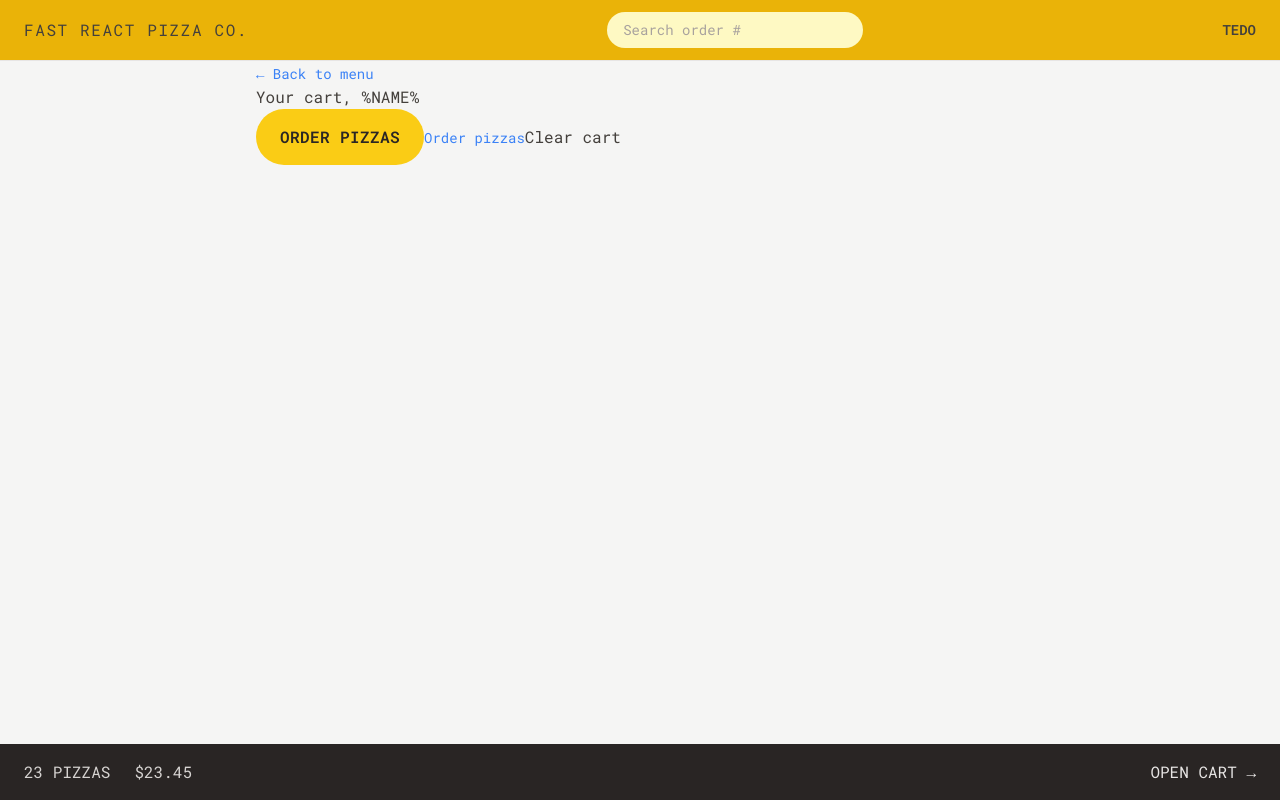
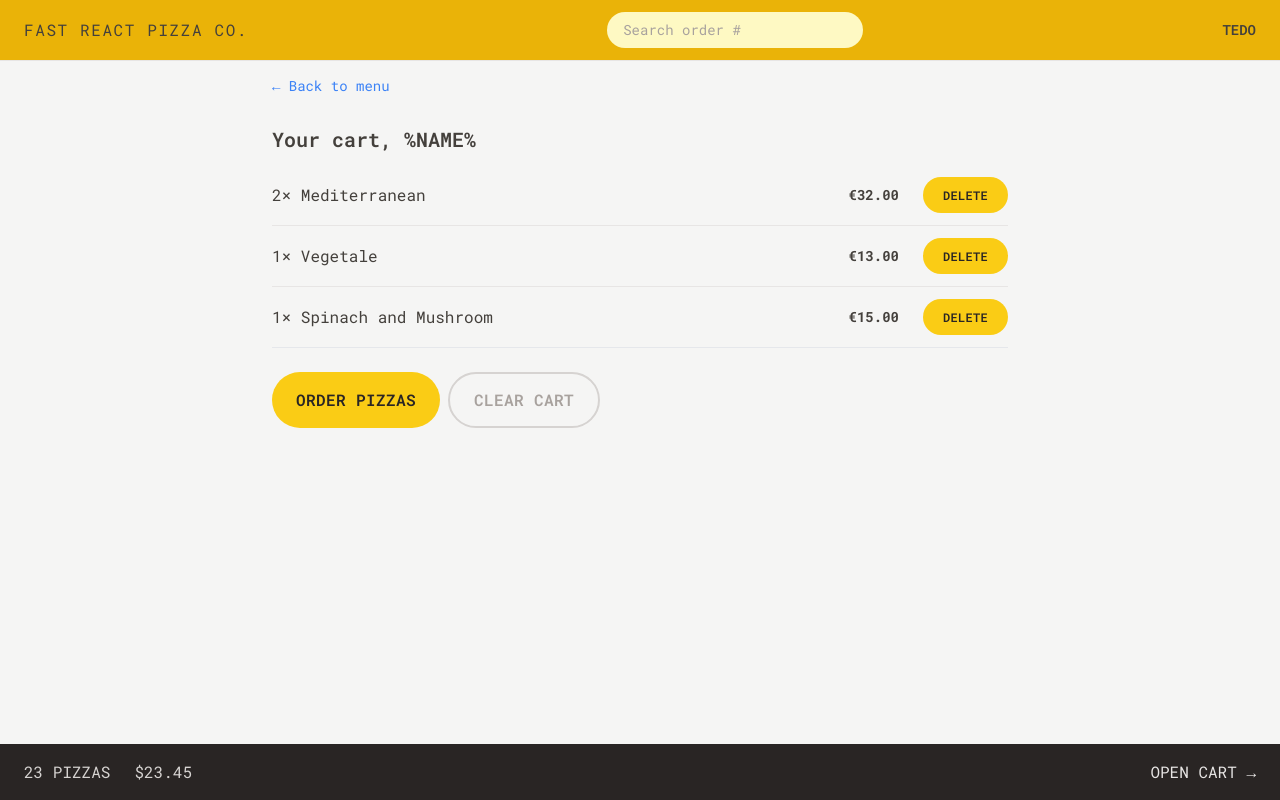
Before and after one commit to Tjanelidze/fast-react-pizza, a React (Vite) app: page /cart in a window 1280 px wide. Built offline with nearby package versions, Linux system fonts and the light colour scheme.

Commit message:
added styles buttons

```diff
--- a/src/features/cart/Cart.jsx
+++ b/src/features/cart/Cart.jsx
@@ -1,6 +1,7 @@
 import { Link } from "react-router-dom";
 import LinkButton from "../../ui/LinkButton";
 import Button from "../../ui/Button";
+import CartItem from "./CartItem";
 
 const fakeCart = [
   {
@@ -30,7 +31,7 @@ function Cart() {
   const cart = fakeCart;
 
   return (
-    <div>
+    <div className="px-4 py-3">
       <LinkButton
         to="/menu"
         className="text-sm text-blue-500 hover:text-blue-500 hover:underline"
@@ -38,15 +39,20 @@ function Cart() {
         &larr; Back to menu
       </LinkButton>
 
-      <h2>Your cart, %NAME%</h2>
+      <h2 className="mt-7 text-xl font-semibold">Your cart, %NAME%</h2>
 
-      <div>
+      <ul className="mt-3 divide-y divide-stone-200 border-b">
+        {cart.map((item) => (
+          <CartItem item={item} key={item.key} />
+        ))}
+      </ul>
+
+      <div className="mt-6 space-x-2">
         <Button type="primary" to="/order/new">
           Order pizzas
         </Button>
 
-        <LinkButton to="/order/new">Order pizzas</LinkButton>
-        <button>Clear cart</button>
+        <Button type="secondary">Clear cart</Button>
       </div>
     </div>
   );
--- a/src/features/cart/CartItem.jsx
+++ b/src/features/cart/CartItem.jsx
@@ -1,15 +1,17 @@
-import { formatCurrency } from '../../utils/helpers';
+import Button from "../../ui/Button";
+import { formatCurrency } from "../../utils/helpers";
 
 function CartItem({ item }) {
   const { pizzaId, name, quantity, totalPrice } = item;
 
   return (
-    <li>
-      <p>
+    <li className="py-3 sm:flex sm:items-center sm:justify-between">
+      <p className="mb-1 sm:mb-0">
         {quantity}&times; {name}
       </p>
-      <div>
-        <p>{formatCurrency(totalPrice)}</p>
+      <div className="flex items-center justify-between sm:gap-6">
+        <p className="text-sm font-bold">{formatCurrency(totalPrice)}</p>
+        <Button type="small">Delete</Button>
       </div>
     </li>
   );
--- a/src/ui/Button.jsx
+++ b/src/ui/Button.jsx
@@ -7,6 +7,8 @@ export default function Button({ children, disabled, to, type }) {
   const styles = {
     primary: base + " px-4 py-3 sm:px-6 sm:py-4",
     small: base + " px-4 py-2 sm:px-5 sm:py-2.5 text-xs",
+    secondary:
+      "inline-block rounded-full border-2 border-stone-300 bg-transparent  px-4 py-2.5 font-semibold uppercase tracking-wide text-stone-400 transition-colors duration-300 hover:bg-stone-300 hover:text-stone-800 focus:bg-stone-300 focus:text-stone-800 focus:outline-none focus:ring focus:ring-stone-200 focus:ring-offset-2 disabled:cursor-not-allowed sm:px-6 sm:py-3.5",
   };
 
   if (to)
```
